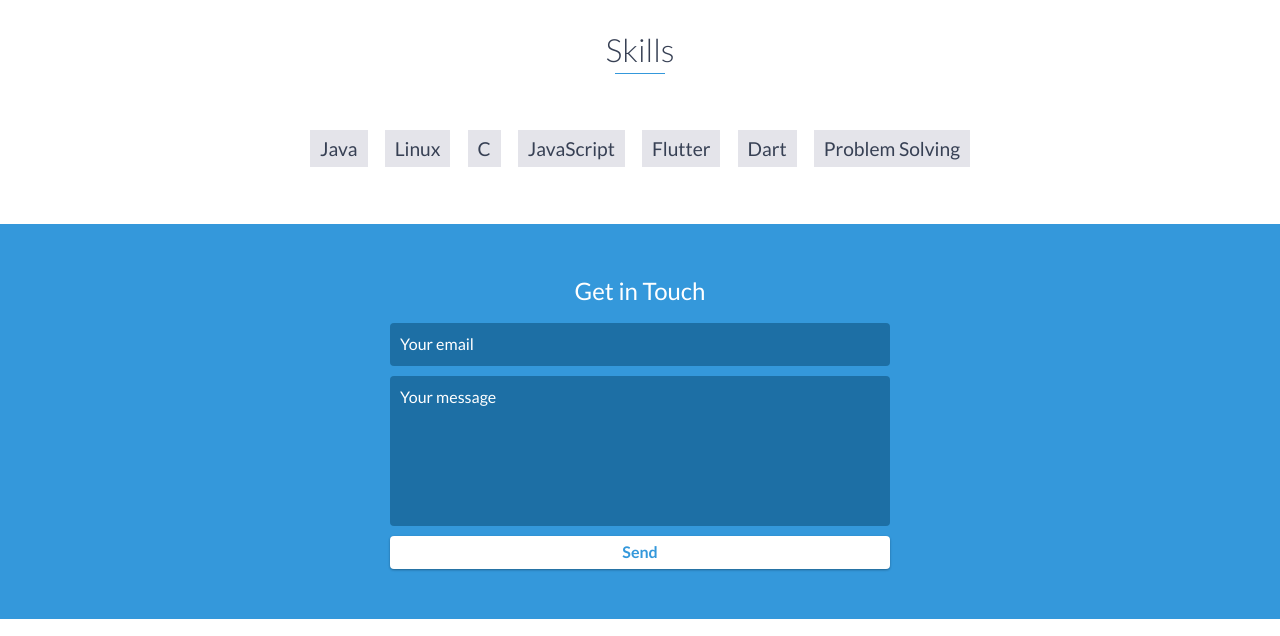
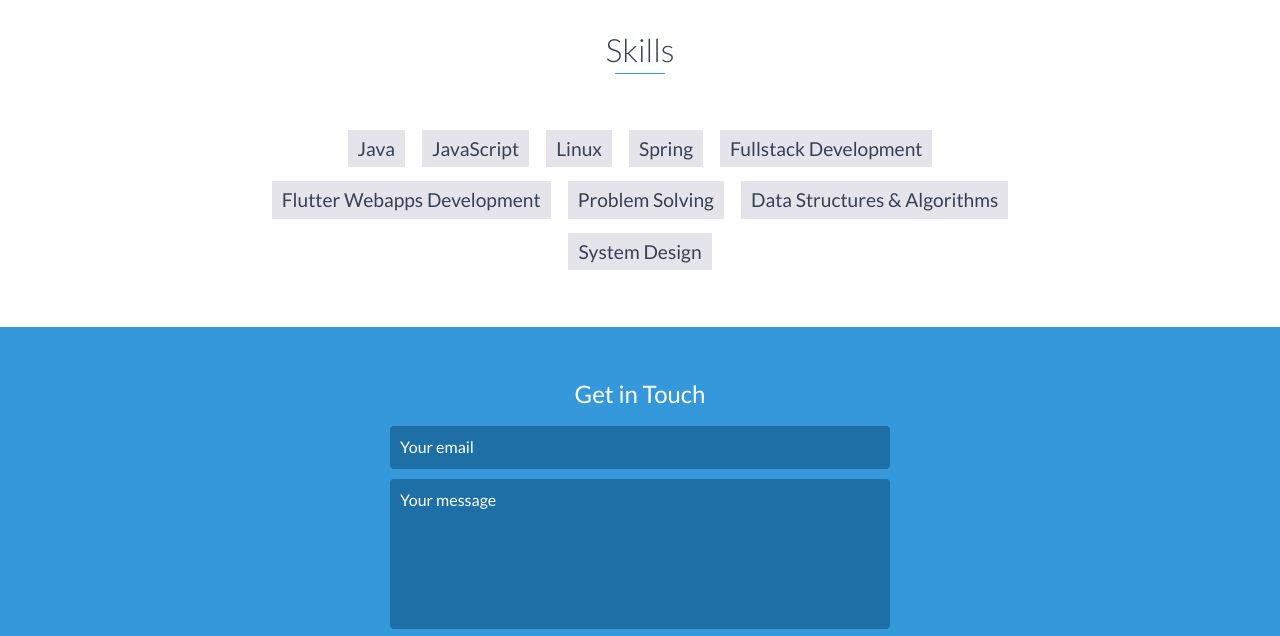
Before and after one commit to VARADSP/varadsp.github.io, a website: page index.html in a window 1280 px wide. Shown: the part 4580-5216 px from the top of the page. Drawn offline with nearby package versions, Linux system fonts and the light colour scheme; a script that the page names is missing.

Commit message:
Update index.html

```diff
--- a/index.html
+++ b/index.html
@@ -262,13 +262,15 @@ Let's connect and explore how I can contribute to your next big project!
     <div id="skills">
         <h2 class="heading">Skills</h2>
         <ul>
-		    <li>Java</li>
+	    <li>Java</li>
+            <li>JavaScript</li>
             <li>Linux</li>
-            <li>C</li>
-            <li>JavaScript</li>
-            <li>Flutter</li>
-            <li>Dart</li>
-            <li>Problem Solving</li>
+	    <li>Spring</li>
+	    <li>Fullstack Development</li>
+            <li>Flutter Webapps Development</li>
+	    <li>Problem Solving</li>
+	    <li>Data Structures & Algorithms</li>
+	    <li>System Design</li>
         </ul>
     </div>
     <!-- End #skills -->
```
